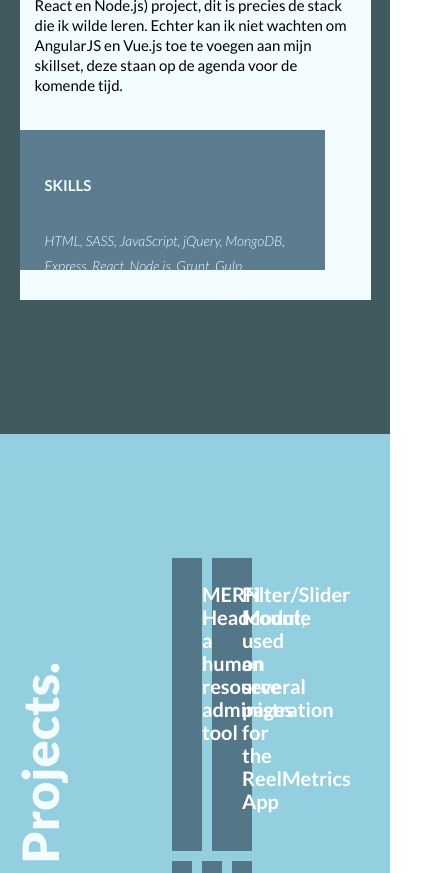
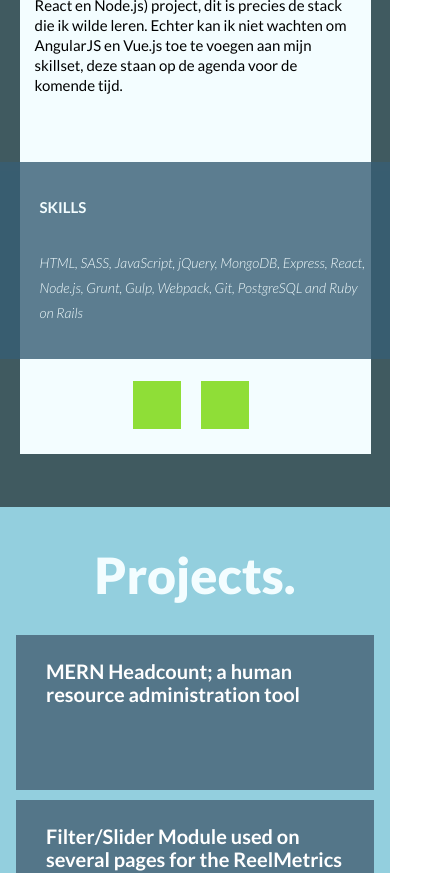
Before and after one commit to MCSmorenberg/personal-website, a website built with webpack: page index.html in a window 390 px wide. Shown: the part 1100-1973 px from the top of the page, 424 px wide, since content can reach past the window. Built offline with nearby package versions, Linux system fonts and the light colour scheme; some packages are replaced by stand-ins of ours; files whose address does not match are found by name.

Commit message:
Projects mobile and small stuff

```diff
--- a/index.html
+++ b/index.html
@@ -48,6 +48,14 @@
               HTML, SASS, JavaScript, jQuery, MongoDB, Express, React, Node.js, Grunt, Gulp, Webpack, Git, PostgreSQL and Ruby on Rails
             </p>
           </div>
+        </div>
+        <div class="about__media-icons">
+          <a href="https://nl.linkedin.com/in/maurice-smorenberg-617a7a21" target="_blank">
+            <div class="linkedin-link about__linkedin-link"></div>
+          </a>
+          <a href="https://github.com/MCSmorenberg?tab=repositories" target="_blank">
+            <div class="git-link about__git-link"></div>
+          </a>
         </div>
       </div>
     </section>
--- a/src/sass/partials/_about.scss
+++ b/src/sass/partials/_about.scss
@@ -1,4 +1,5 @@
 .about {
+  overflow: hidden;
   min-height: $page-height;
   width: 100%;
   display: flex;
@@ -84,6 +85,10 @@
       line-height: 25px;
     }
   }
+
+  &__media-icons {
+    display: none;
+  }
 }
 
 // Tablet
@@ -91,14 +96,14 @@
 
 @media only screen and (max-width: 500px) {
   .about {
-    padding: 140px 0 10px 0;
+    padding: 140px 0 35px 0;
 
     &__content-wrapper {
       width: 90vw;
     }
 
     &__header {
-      @include font-medium(25px);
+      @include font-medium(28px);
       white-space: normal;
       position: absolute;
       line-height: normal;
@@ -112,20 +117,54 @@
 
     &__block {
       max-width: 100%;
-      padding: 15px 15px 190px 15px;
+      padding: 15px 15px 98% 15px;
       left: 0;
       right: 0;
       margin: auto;
     }
 
     &__skills {
-      display: inline-block;
-      top: 400px;
-      left: 0;
-      width: 100%;
-      min-height: 80px;
+      position: absolute;
+      max-width: 100vw;
       background-color: $dark-blue;
       opacity: 0.8;
+      padding: 20px 50px;
+      box-sizing: border-box;
+      left: -2em;
+      bottom: 95px;
+      max-width: 110vw;
+    }
+
+    &__media-icons {
+      display: inline-block;
+
+      position: relative;
+      margin: auto;
+      // left: 0;
+      // right: 0;
+
+      -webkit-transform: translateX(-50%);
+      -moz-transform: translateX(-50%);
+      -ms-transform: translateX(-50%);
+      -o-transform: translateX(-50%);
+      top: -47px;
+      left: 46%;
+      margin: 0 auto;
+      opacity: 1;
+    }
+
+    &__linkedin-link {
+      display: inline-block;
+      position: absolute;
+      right: 0;
+      top: 0;
+    }
+
+    &__git-link {
+      display: inline-block;
+      position: absolute;
+      left: 20px;
+      top: 0;
     }
   }
 }
--- a/src/sass/partials/_home.scss
+++ b/src/sass/partials/_home.scss
@@ -10,12 +10,12 @@
     left: 7%;
 
     &--home {
-      @include font-heavy(190px);
+      @include font-heavy(15vw);
       transition: all .15s ease-in-out;
       opacity: 0.5;
       margin-left: auto;
       margin-right: auto;
-      top: 180px;
+      top: 22vh;
       left: 0;
       right: 0;
       z-index: 100;
--- a/src/sass/partials/_projects.scss
+++ b/src/sass/partials/_projects.scss
@@ -2,6 +2,7 @@
   height: $page-height;
   background: $light-teal;
   display: flex;
+  overflow: hidden;
 
   &__title {
     @include font-heavy(50px);
@@ -93,10 +94,8 @@
   &__content {
     transition: all .15s ease-in-out;
     position: absolute;
-
 		// Firefox fix
 		top: 0; left: 0;
-
     height: 100%;
     width: 100%;
     z-index: 2;
@@ -123,3 +122,69 @@
     }
   }
 }
+
+@media only screen and (max-width: 500px) {
+  .projects {
+    height: 1000px;
+    // flex-wrap: wrap;
+
+    &__title {
+      -webkit-transform: rotate(0deg);
+      -moz-transform: rotate(0deg);
+      -ms-transform: rotate(0deg);
+      -o-transform: rotate(0deg);
+      -webkit-transform: translateX(-50%);
+      -moz-transform: translateX(-50%);
+      -ms-transform: translateX(-50%);
+      -o-transform: translateX(-50%);
+      position: absolute;
+      left: 50%;
+      margin: 40px auto;
+    }
+  }
+
+  .grid {
+    padding: 8rem 1rem 3.75rem 1rem;
+  	// width: 100%;
+  	// display: grid;
+  	// grid-gap: 10px;
+  	grid-template-columns: repeat(9, 1fr);
+  	grid-template-rows: repeat(5, 1fr);
+
+    // &__content {
+    //   // position: initial;
+    //   top: 0;
+    // }
+
+    &__item {
+    	// display: flex;
+    	// justify-content: center;
+    	// align-items: center;
+      // position: relative;
+    	// padding: 2.125rem;
+    	// background-color: white;
+
+      // &:hover {
+      //   .grid__layer,
+      //   .grid__content {
+      //     opacity: 0;
+      //   }
+      // }
+
+    	&--small {
+    		grid-column: span 9;
+    		grid-row: span 1;
+    	}
+
+    	&--medium {
+    		grid-column: span 9;
+    		grid-row: span 1;
+    	}
+
+    	&--large {
+    		grid-column: span 9;
+    		grid-row: span 1;
+    	}
+    }
+  }
+}
```
